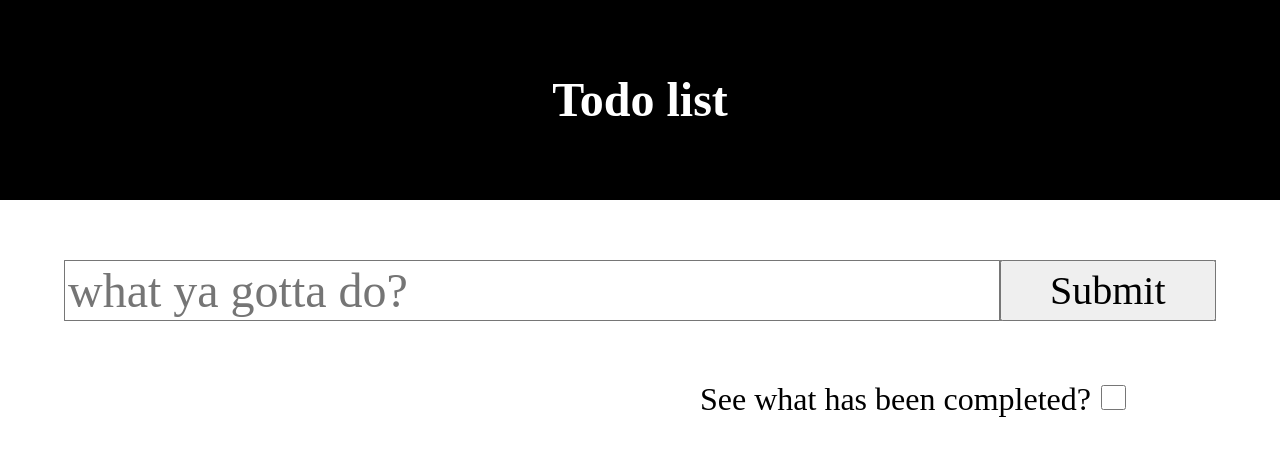
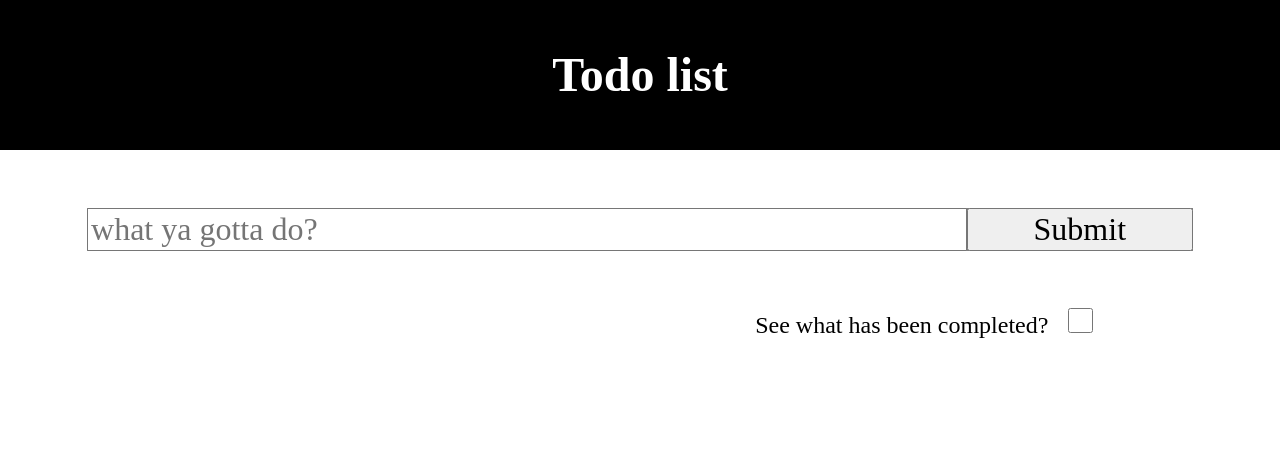
Before and after one commit to vvictorious/mobile_todo_list, a PHP site: page / in a window 1280 px wide. Shown: the top 456 px of the page. Run offline with PHP 8.4, Linux system fonts and the light colour scheme.

Commit message:
it is looking responsive!!!

```diff
--- a/css/app.css
+++ b/css/app.css
@@ -109,15 +109,80 @@ form input {
 }
 
 .main {
-	margin: 0 0 0 55%;
+
 }
 
 .filterLabel {
 	font-size: 2rem;
+	margin: 0 0 0 40%;
 }
 
 .filterCheckbox {
-	margin: 0 0 0 10px;
+	margin: 0 0 0 20px;
 	height: 25px;
 	width: 25px;
 }
+
+@media(min-width: 769px){
+
+	.wrapper {
+		width: 90%;
+	}
+
+	.main-heading {
+		line-height: 150px;
+		text-align: center;
+		font-size: 3rem;
+		background-color: black;
+		color: white;
+	}
+
+	#register {
+		margin: 5% 2%;
+		display: flex;
+		flex-wrap: wrap;
+		justify-content: center;
+		background-color: gray;
+	}
+
+	form input {
+		flex-grow: 4;
+		font-size: 2rem;
+ 	}
+ 	 form button {
+	 	flex-grow: 1;
+	 	font-size: 2rem;
+ 	}
+
+	ul {
+		display: flex;
+		flex-wrap: wrap;
+	}
+
+	.filterLabel {
+		font-size: 1.5rem;
+		margin: 0 0 0 40%;
+	}
+
+	.filterCheckbox {
+		margin: 0 0 0 20px;
+		height: 25px;
+		width: 25px;
+	}
+
+}
+
+@media(min-width: 1000px){
+
+	.filterLabel {
+		font-size: 1.5rem;
+		margin: 0 0 0 60%;
+	}
+
+	.filterCheckbox {
+		margin: 0 0 0 20px;
+		height: 25px;
+		width: 25px;
+	}
+
+}
```
